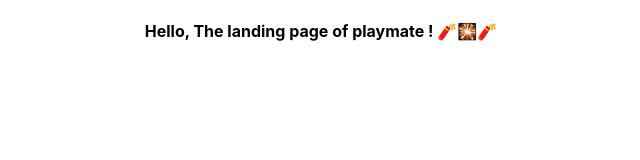
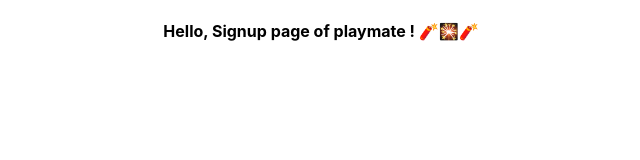
Before and after one commit to Rushil10/playmate, a React (Create React App) app: page /signup in a window 1280 px wide. Shown: the top 160 px of the page, without its empty margins (319-959 px from the left). Built offline with nearby package versions, Linux system fonts and the light colour scheme.

Commit message:
signup.js page added

```diff
--- a/src/App.js
+++ b/src/App.js
@@ -2,14 +2,19 @@ import logo from "./logo.svg";
 import "./App.css";
 import { BrowserRouter as Router, Switch, Route } from "react-router-dom";
 import Home from "./Pages/Home/home";
+import Signup from "./Pages/Signup/signup";
+
 
 function App() {
   return (
     <div className="App">
       <Router>
         <Switch>
-          <Route path="/">
+          <Route exact path="/">
             <Home />
+          </Route>
+          <Route path="/signup">
+            <Signup />
           </Route>
         </Switch>
       </Router>
--- /dev/null
+++ b/src/Pages/Signup/signup.js
@@ -0,0 +1,11 @@
+import React from 'react';
+
+function Signup() {
+    return (
+        <div>
+            <h4>Hello, Signup page of playmate ! 🧨🎇🧨</h4>
+        </div>
+    )
+}
+
+export default Signup;
```
Also changed, not shown: src/Pages/Signup/signup.css (added), 1 other file (tests, documents, lock files or other folders).
